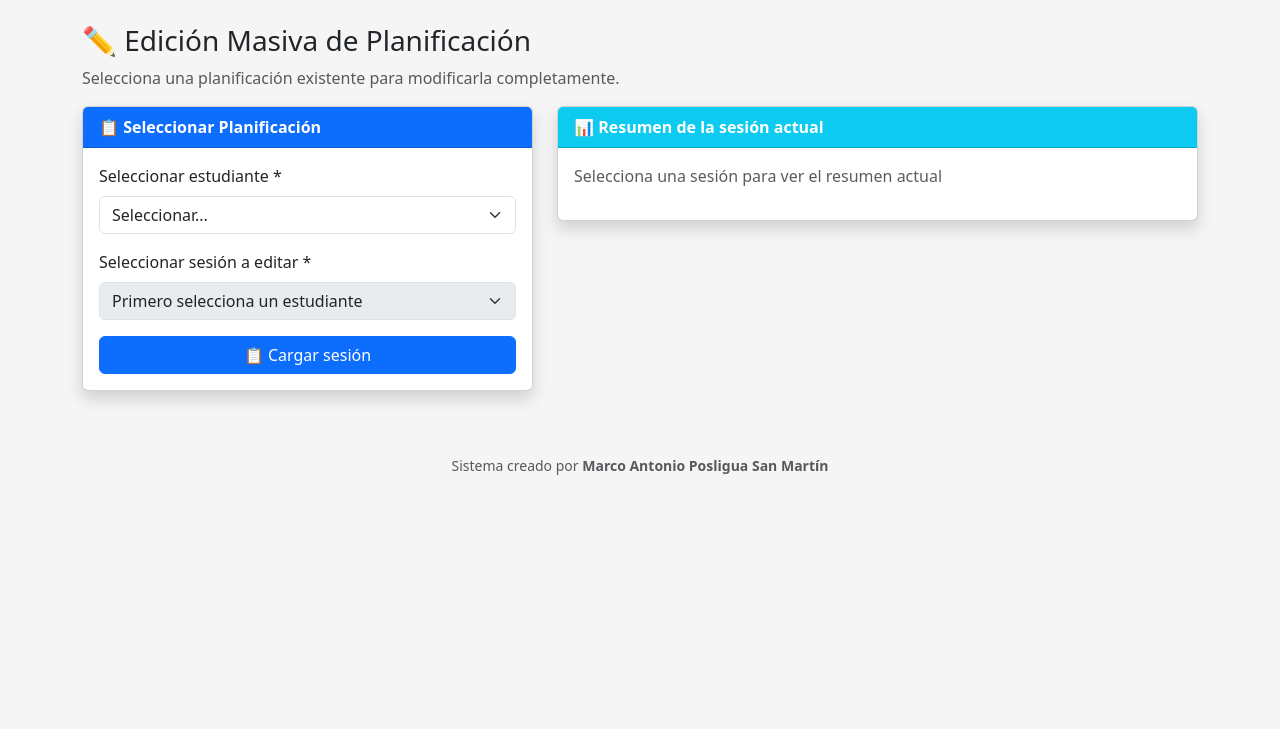
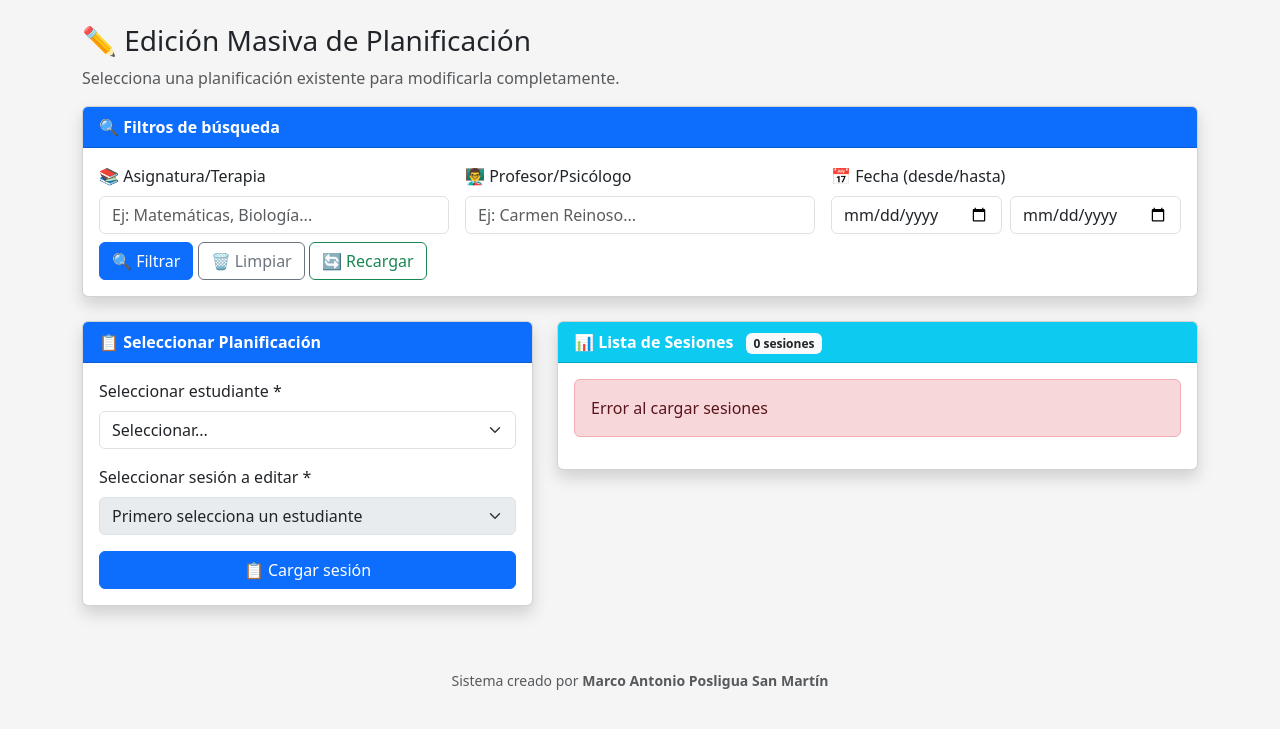
Before and after one commit to jomapconsultores/atlas-sistema, a Python web app: template templates/editar_planificacion_masiva.html in a window 1280 px wide. Shown: the top 729 px of the page. Run offline with Jinja, Linux system fonts and the light colour scheme; the template is opened without the code that fills it: most values are stand-ins (such as "Sample title", 1, 10 or a date in 2020).

Commit message:
feat: agregar filtros por asignatura, terapia y profesor en editores de planificaciones

```diff
--- a/templates/editar_planificacion_masiva.html
+++ b/templates/editar_planificacion_masiva.html
@@ -4,6 +4,37 @@
 {% block content %}
 <h3>✏️ Edición Masiva de Planificación</h3>
 <p class="text-muted">Selecciona una planificación existente para modificarla completamente.</p>
+
+<!-- Filtros mejorados -->
+<div class="card shadow mb-4">
+    <div class="card-header bg-primary text-white">
+        <strong>🔍 Filtros de búsqueda</strong>
+    </div>
+    <div class="card-body">
+        <div class="row g-3">
+            <div class="col-md-4">
+                <label class="form-label">📚 Asignatura/Terapia</label>
+                <input type="text" id="filtro_materia" class="form-control" placeholder="Ej: Matemáticas, Biología...">
+            </div>
+            <div class="col-md-4">
+                <label class="form-label">👨‍🏫 Profesor/Psicólogo</label>
+                <input type="text" id="filtro_profesor" class="form-control" placeholder="Ej: Carmen Reinoso...">
+            </div>
+            <div class="col-md-4">
+                <label class="form-label">📅 Fecha (desde/hasta)</label>
+                <div class="d-flex gap-2">
+                    <input type="date" id="fecha_desde" class="form-control" placeholder="Desde">
+                    <input type="date" id="fecha_hasta" class="form-control" placeholder="Hasta">
+                </div>
+            </div>
+            <div class="col-md-12 mt-2">
+                <button class="btn btn-primary" onclick="filtrarSesiones()">🔍 Filtrar</button>
+                <button class="btn btn-outline-secondary" onclick="limpiarFiltros()">🗑️ Limpiar</button>
+                <button class="btn btn-outline-success" onclick="recargarSesiones()">🔄 Recargar</button>
+            </div>
+        </div>
+    </div>
+</div>
 
 <div class="row">
     <div class="col-md-5 mb-4">
@@ -35,11 +66,26 @@
     <div class="col-md-7 mb-4">
         <div class="card shadow">
             <div class="card-header bg-info text-white">
-                <strong>📊 Resumen de la sesión actual</strong>
+                <strong>📊 Lista de Sesiones</strong>
+                <span id="conteo_sesiones" class="badge bg-light text-dark ms-2">0 sesiones</span>
             </div>
-            <div class="card-body" id="resumenActual">
-                <p class="text-muted">Selecciona una sesión para ver el resumen actual</p>
+            <div class="card-body" style="max-height: 400px; overflow-y: auto;">
+                <div id="sesionesLista">
+                    <p class="text-muted">Cargando sesiones...</p>
+                </div>
             </div>
+        </div>
+    </div>
+</div>
+
+<!-- Resumen de la sesión seleccionada -->
+<div id="resumenSeleccion" style="display:none;">
+    <div class="card shadow mb-4">
+        <div class="card-header bg-success text-white">
+            <strong>📊 Sesión Seleccionada</strong>
+        </div>
+        <div class="card-body" id="resumenActual">
+            <p class="text-muted">Selecciona una sesión de la lista para ver el resumen</p>
         </div>
     </div>
 </div>
@@ -76,7 +122,6 @@
                 </div>
             </div>
 
-            <!-- Campos para Terapia - CORREGIDO -->
             <div id="camposTerapia" style="display:none;">
                 <div class="mb-2">
                     <label class="form-label">Tipo de Atención Psicológica</label>
@@ -95,7 +140,6 @@
                 </div>
             </div>
 
-            <!-- Profesor -->
             <div class="mb-2">
                 <label class="form-label">Profesor/Terapeuta *</label>
                 <select id="profesor" class="form-select" required>
@@ -106,7 +150,6 @@
                 </select>
             </div>
 
-            <!-- Encargado Apertura -->
             <div class="mb-2">
                 <label class="form-label">Encargado Apertura *</label>
                 <select id="encargado" class="form-select" required>
@@ -157,7 +200,6 @@
                 <textarea id="observaciones" class="form-control" rows="2"></textarea>
             </div>
 
-            <!-- Responsable - Solo lectura -->
             <div class="mb-2">
                 <label class="form-label">👤 Responsable del cambio</label>
                 <input type="text" id="responsable" class="form-control" value="{{ current_user.nombre }}" readonly disabled style="background-color: #e9ecef;">
@@ -169,60 +211,116 @@
 </div>
 
 <script>
+let todasSesiones = [];
 let sesionOriginal = null;
 
-document.getElementById('selectEstudiante').addEventListener('change', async function() {
-    const estudianteId = this.value;
-    const selectSesion = document.getElementById('selectSesion');
-    if (!estudianteId) {
-        selectSesion.innerHTML = '<option value="">Primero selecciona un estudiante</option>';
-        selectSesion.disabled = true;
+async function cargarTodasSesiones() {
+    try {
+        const response = await fetch('/api/sesiones/todas');
+        todasSesiones = await response.json();
+        document.getElementById('conteo_sesiones').innerText = todasSesiones.length + ' sesiones';
+        mostrarListaSesiones(todasSesiones);
+    } catch (error) {
+        console.error('Error:', error);
+        document.getElementById('sesionesLista').innerHTML = '<div class="alert alert-danger">Error al cargar sesiones</div>';
+    }
+}
+
+function mostrarListaSesiones(sesiones) {
+    const container = document.getElementById('sesionesLista');
+
+    if (sesiones.length === 0) {
+        container.innerHTML = '<p class="text-muted">No hay sesiones que coincidan con los filtros</p>';
         return;
     }
-    selectSesion.disabled = false;
-    selectSesion.innerHTML = '<option value="">Cargando sesiones...</option>';
+
+    let html = '<div class="list-group">';
+    for (const s of sesiones) {
+        const materia = s.asignatura || s.tema_terapia || 'Sin asignatura';
+        html += `
+            <div class="list-group-item list-group-item-action" onclick="seleccionarSesion(${s.id})" style="cursor: pointer;">
+                <div class="d-flex justify-content-between align-items-center">
+                    <div>
+                        <strong>📅 ${s.fecha}</strong> - ${s.hora_inicio} a ${s.hora_fin}<br>
+                        <small>👨‍🎓 ${s.estudiante_nombre}</small><br>
+                        <small>📚 ${materia}</small><br>
+                        <small>👨‍🏫 ${s.profesor_terapeuta}</small>
+                    </div>
+                    <div>
+                        <span class="badge bg-primary">$${s.valor_total}</span>
+                        <span class="badge bg-secondary">${s.estado}</span>
+                    </div>
+                </div>
+            </div>
+        `;
+    }
+    html += '</div>';
+    container.innerHTML = html;
+}
+
+function filtrarSesiones() {
+    const filtroMateria = document.getElementById('filtro_materia').value.toLowerCase();
+    const filtroProfesor = document.getElementById('filtro_profesor').value.toLowerCase();
+    const fechaDesde = document.getElementById('fecha_desde').value;
+    const fechaHasta = document.getElementById('fecha_hasta').value;
+
+    let filtradas = [...todasSesiones];
+
+    if (filtroMateria) {
+        filtradas = filtradas.filter(s => {
+            const materia = (s.asignatura || s.tema_terapia || '').toLowerCase();
+            return materia.includes(filtroMateria);
+        });
+    }
+    if (filtroProfesor) {
+        filtradas = filtradas.filter(s => {
+            const profesor = (s.profesor_terapeuta || '').toLowerCase();
+            return profesor.includes(filtroProfesor);
+        });
+    }
+    if (fechaDesde) {
+        filtradas = filtradas.filter(s => s.fecha >= fechaDesde);
+    }
+    if (fechaHasta) {
+        filtradas = filtradas.filter(s => s.fecha <= fechaHasta);
+    }
+
+    mostrarListaSesiones(filtradas);
+    document.getElementById('conteo_sesiones').innerText = filtradas.length + ' sesiones';
+}
+
+function limpiarFiltros() {
+    document.getElementById('filtro_materia').value = '';
+    document.getElementById('filtro_profesor').value = '';
+    document.getElementById('fecha_desde').value = '';
+    document.getElementById('fecha_hasta').value = '';
+    mostrarListaSesiones(todasSesiones);
+    document.getElementById('conteo_sesiones').innerText = todasSesiones.length + ' sesiones';
+}
+
+function recargarSesiones() {
+    cargarTodasSesiones();
+}
+
+async function seleccionarSesion(id) {
     try {
-        const response = await fetch(`/api/estudiante/${estudianteId}/sesiones`);
-        const sesiones = await response.json();
-        if (sesiones.length === 0) {
-            selectSesion.innerHTML = '<option value="">No hay sesiones para este estudiante</option>';
-            selectSesion.disabled = true;
-        } else {
-            let options = '<option value="">Seleccionar sesión...</option>';
-            for (const s of sesiones) {
-                options += `<option value="${s.id}">📅 ${s.fecha} - ${s.hora_inicio} a ${s.hora_fin} - ${s.tipo_sesion} - $${s.valor_total}</option>`;
-            }
-            selectSesion.innerHTML = options;
-            selectSesion.disabled = false;
-        }
-    } catch (error) {
-        selectSesion.innerHTML = '<option value="">Error al cargar sesiones</option>';
-        selectSesion.disabled = true;
-    }
-});
-
-async function cargarSesion() {
-    const sesionId = document.getElementById('selectSesion').value;
-    if (!sesionId) {
-        alert('❌ Selecciona una sesión');
-        return;
-    }
-    try {
-        const response = await fetch(`/api/sesion/${sesionId}`);
+        const response = await fetch('/api/sesion/' + id);
         sesionOriginal = await response.json();
 
         const resumenHtml = `
-            <div style="background-color:#f8f9fa; border-radius:8px; padding:10px; margin-bottom:10px;">
-                <p><strong>📅 Fecha:</strong> ${sesionOriginal.fecha || 'No definida'}</p>
-                <p><strong>🕐 Horario:</strong> ${(sesionOriginal.hora_inicio || '???').substring(0,5)} - ${(sesionOriginal.hora_fin || '???').substring(0,5)}</p>
-                <p><strong>📚 Tipo:</strong> ${sesionOriginal.tipo_sesion || 'No definido'}</p>
-                <p><strong>👨‍🏫 Profesor:</strong> ${sesionOriginal.profesor_terapeuta || 'No definido'}</p>
-                <p><strong>🔑 Encargado:</strong> ${sesionOriginal.encargado_apertura || 'No definido'}</p>
-                <p><strong>💰 Valor:</strong> $${(sesionOriginal.valor_total || 0).toFixed(2)}</p>
-                <p><strong>📌 Estado:</strong> ${sesionOriginal.estado || 'Planificado'}</p>
+            <div class="alert alert-info">
+                <strong>📅 Fecha:</strong> ${sesionOriginal.fecha || 'No definida'}<br>
+                <strong>🕐 Horario:</strong> ${(sesionOriginal.hora_inicio || '???').substring(0,5)} - ${(sesionOriginal.hora_fin || '???').substring(0,5)}<br>
+                <strong>📚 Tipo:</strong> ${sesionOriginal.tipo_sesion || 'No definido'}<br>
+                <strong>📖 Asignatura/Tema:</strong> ${sesionOriginal.asignatura || sesionOriginal.tema_terapia || 'No definido'}<br>
+                <strong>👨‍🏫 Profesor:</strong> ${sesionOriginal.profesor_terapeuta || 'No definido'}<br>
+                <strong>🔑 Encargado:</strong> ${sesionOriginal.encargado_apertura || 'No definido'}<br>
+                <strong>💰 Valor:</strong> $${(sesionOriginal.valor_total || 0).toFixed(2)}<br>
+                <strong>📌 Estado:</strong> ${sesionOriginal.estado || 'Planificado'}
             </div>
         `;
         document.getElementById('resumenActual').innerHTML = resumenHtml;
+        document.getElementById('resumenSeleccion').style.display = 'block';
 
         document.getElementById('sesion_id').value = sesionOriginal.id;
         document.getElementById('tipoSesion').value = sesionOriginal.tipo_sesion || '';
@@ -252,9 +350,9 @@ function mostrarCampos() {
     document.getElementById('camposTerapia').style.display = (tipo === 'terapia' || tipo === 'ambos') ? 'block' : 'none';
 }
 
-async function guardarEdicionMasiva() {
+function guardarEdicionMasiva() {
     if (!sesionOriginal) {
-        alert('❌ No hay sesión cargada');
+        alert('❌ No hay sesión seleccionada');
         return;
     }
 
@@ -277,11 +375,6 @@ async function guardarEdicionMasiva() {
 
     if (nuevos.hora_fin <= nuevos.hora_inicio) {
         alert('❌ ERROR: La hora de fin debe ser mayor que la hora de inicio.');
-        return;
-    }
-
-    if (nuevos.valor_total < 0) {
-        alert('❌ ERROR: El valor total no puede ser negativo.');
         return;
     }
 
@@ -313,22 +406,23 @@ async function guardarEdicionMasiva() {
         responsable: responsable
     };
 
-    try {
-        const response = await fetch('/api/sesion/' + sesionOriginal.id + '/editar', {
-            method: 'POST',
-            headers: {'Content-Type': 'application/json'},
-            body: JSON.stringify(data)
-        });
-        const result = await response.json();
+    fetch('/api/sesion/' + sesionOriginal.id + '/editar', {
+        method: 'POST',
+        headers: {'Content-Type': 'application/json'},
+        body: JSON.stringify(data)
+    }).then(response => response.json())
+    .then(result => {
         if (result.success) {
             alert('✅ Sesión actualizada correctamente!\n👤 Responsable: ' + responsable);
             location.reload();
         } else {
             alert('❌ Error: ' + (result.error || 'Desconocido'));
         }
-    } catch (error) {
+    }).catch(error => {
         alert('❌ Error al guardar: ' + error);
-    }
+    });
 }
+
+cargarTodasSesiones();
 </script>
 {% endblock %}
```
Also changed, not shown: templates/editar_planificaciones.html (+30 -11 lines).
